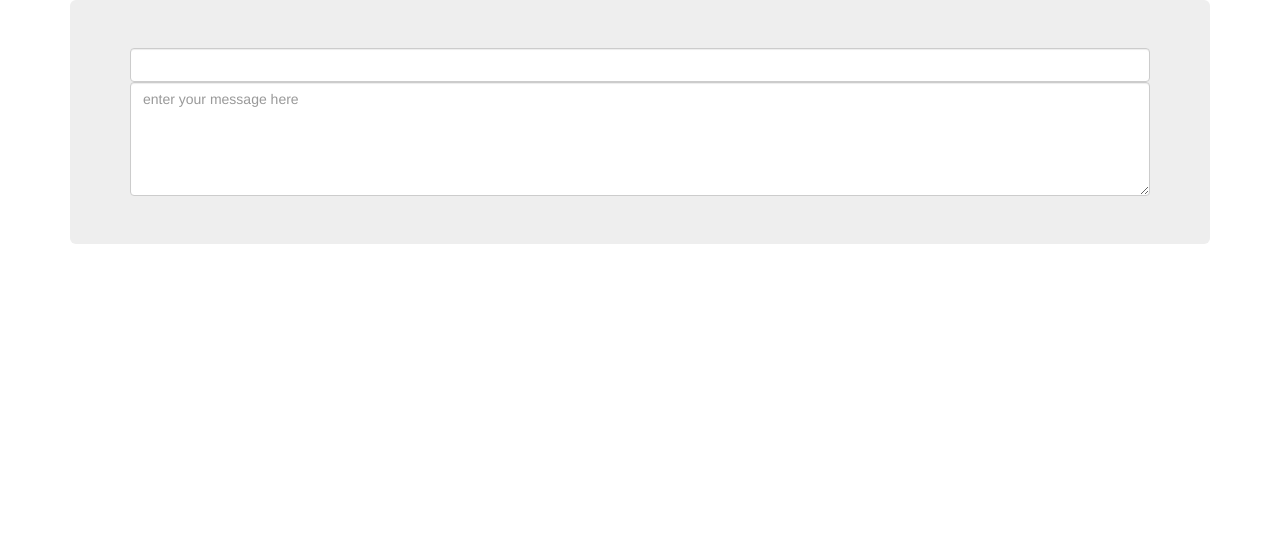
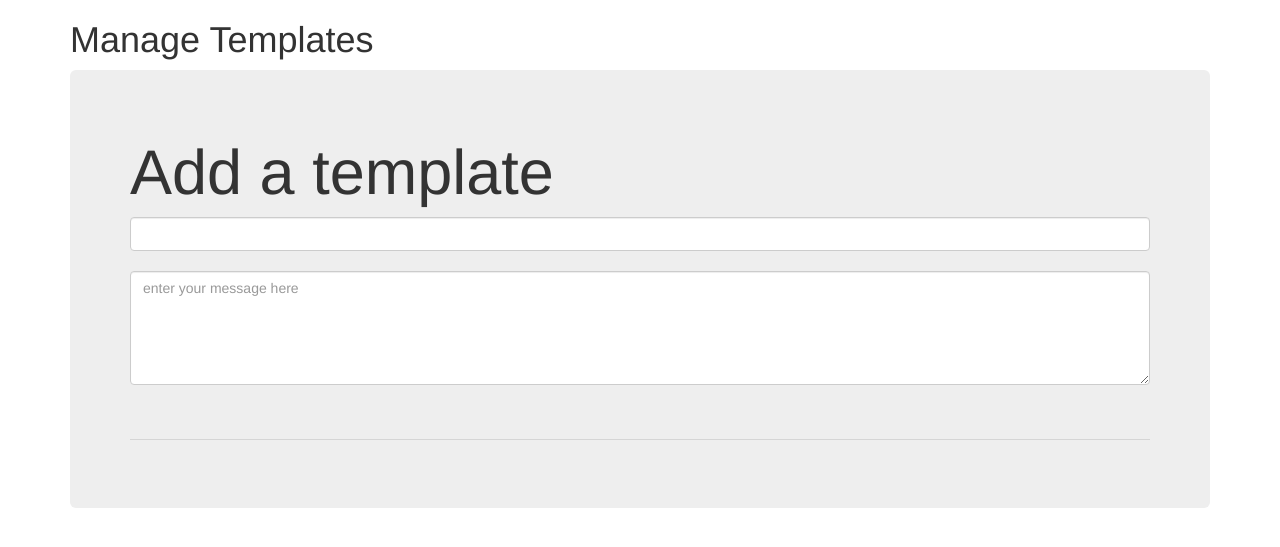
Before and after one commit to asudhakar/myworks, a PHP site: page /vfetch/vidhyasaagar/view/manage_templates.php in a window 1280 px wide. Shown: the top 547 px of the page. Run offline with PHP 8.4, Linux system fonts and the light colour scheme; some libraries are stand-ins or nearby versions.

Commit message:
UI in manage templates

```diff
--- a/vfetch/vidhyasaagar/view/manage_templates.php
+++ b/vfetch/vidhyasaagar/view/manage_templates.php
@@ -13,10 +13,25 @@
   <body>
 
   	<div class="container">
+  		<h1>Manage Templates</h1>
   		<div class="jumbotron">
+  		<form method="post" action="template_do.php">
+  		<h1>Add a template</h1>
+		  	<input type="text-box" class="form-control" name="template_name" required>
+		  	<br/>
+		  	 <textarea name="template-message" class="form-control message-box" rows="5" id="comment" placeholder="enter your message here" ></textarea>
+		</form>
 
-		  	<input type="text-box" class="form-control" name="template_name" required>
-		  	 <textarea name="template-message" class="form-control message-box" rows="5" id="comment" placeholder="enter your message here" ></textarea>
+		<br/>
+		<hr/>
+		<div>
+
+			<?php
+
+			?>
+
+
+		</div>
 		</div>
   	</div>
 
```
